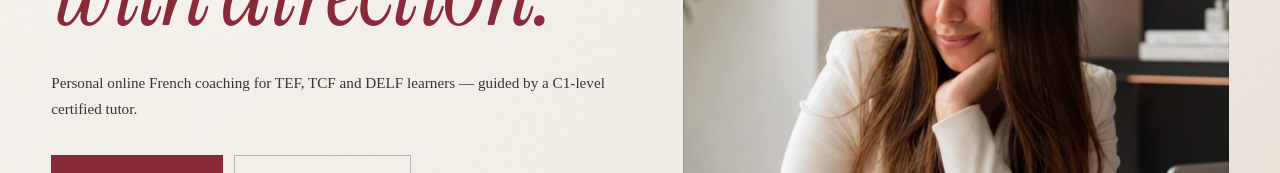
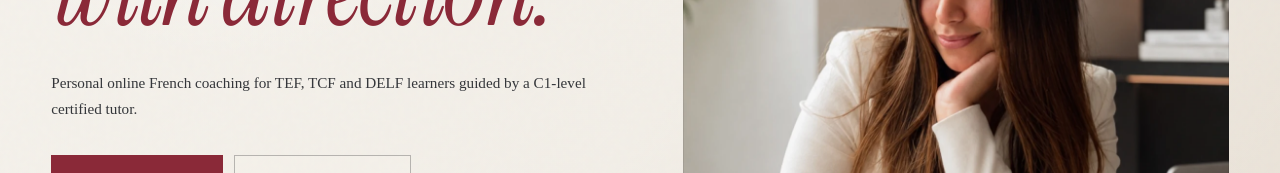
Before and after one commit to theprathambatra/TFH, a Next.js app: page / in a window 1280 px wide. Shown: the part 400-573 px from the top of the page. Built offline with nearby package versions, Linux system fonts and the light colour scheme.

Commit message:
Update Hero.tsx

```diff
--- a/components/Hero.tsx
+++ b/components/Hero.tsx
@@ -26,7 +26,7 @@ export function Hero() {
             French,<br/><em>with direction.</em>
           </motion.h1>
           <motion.p className="hero__dek" initial={{ opacity: 0, y: 18 }} animate={{ opacity: 1, y: 0 }} transition={{ duration: .8, delay: .42 }}>
-            Personal online French coaching for TEF, TCF and DELF learners — guided by a C1-level certified tutor.
+            Personal online French coaching for TEF, TCF and DELF learners guided by a C1-level certified tutor.
           </motion.p>
           <motion.div className="hero__actions" initial={{ opacity: 0, y: 14 }} animate={{ opacity: 1, y: 0 }} transition={{ duration: .7, delay: .58 }}>
             <Link className="button button--accent" href="/#programs"><span>Explore programs</span><Arrow/></Link>
```
